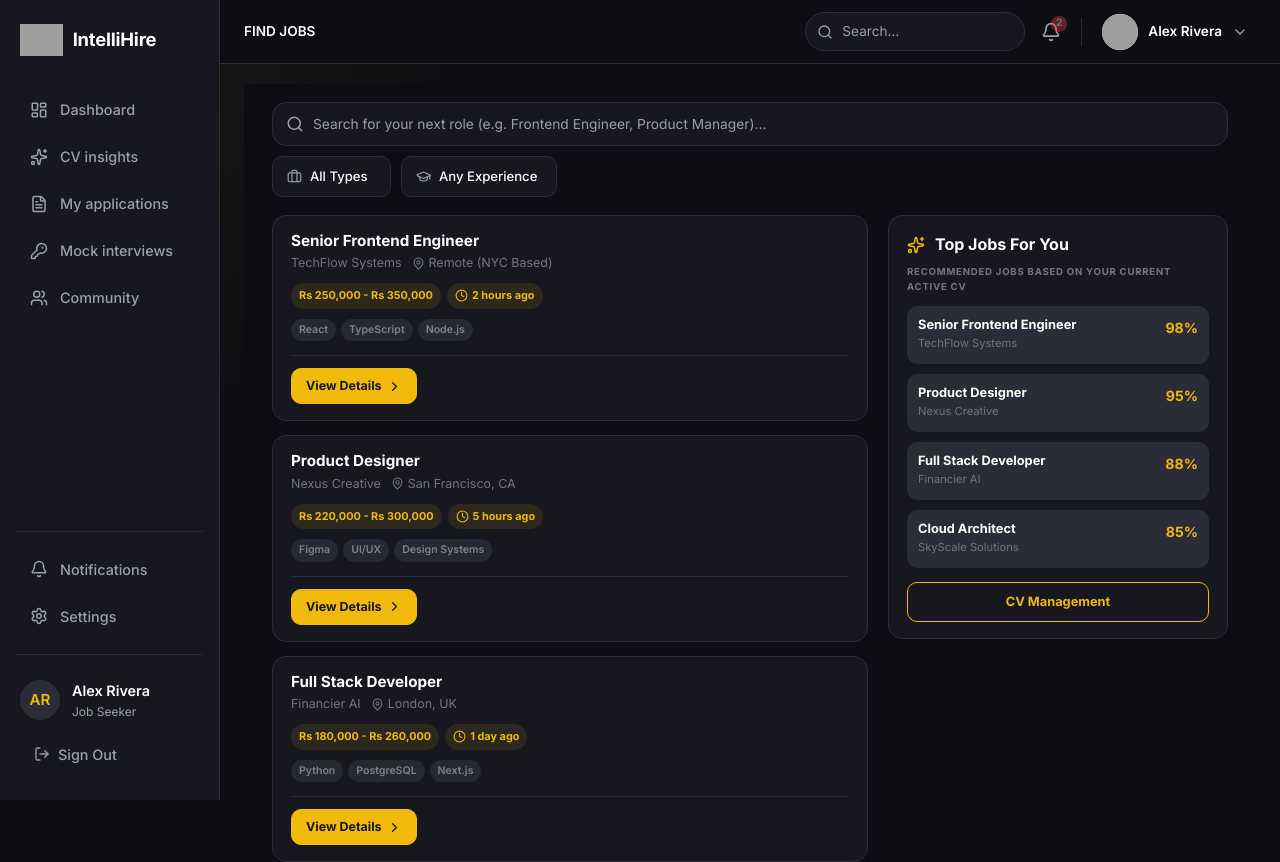
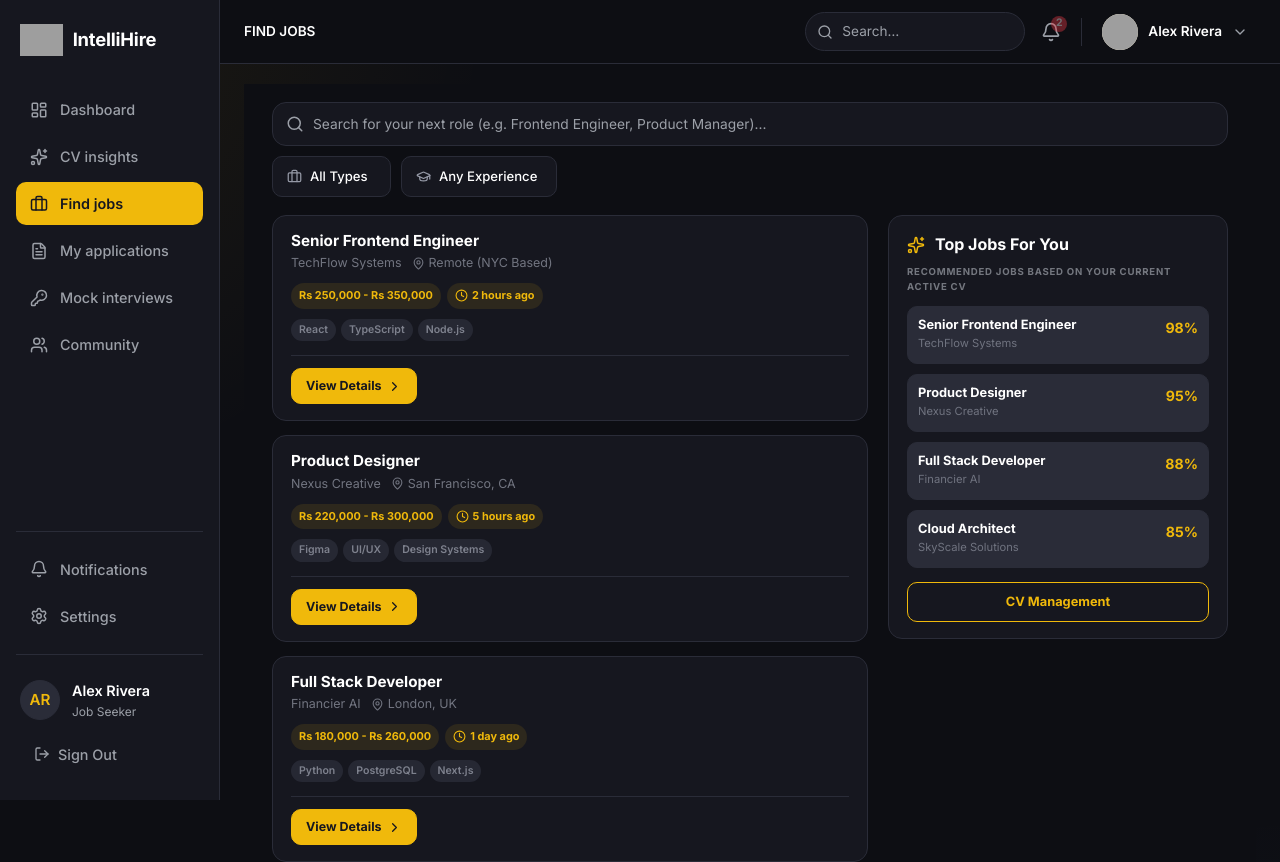
Before and after one commit to IntelliHire-project/Source-code, a React (Create React App) app in the folder frontend/: page /candidate/jobs in a window 1280 px wide. Shown: the top 862 px of the page. Built offline with nearby package versions, Linux system fonts and the light colour scheme; grey boxes are pictures that could not be loaded.

Commit message:
SCRUM-370: Restore Find jobs nav entry in sidebar

```diff
--- a/frontend/src/components/common/CandidateSidebar.jsx
+++ b/frontend/src/components/common/CandidateSidebar.jsx
@@ -3,6 +3,7 @@ import { Link, useLocation } from 'react-router-dom';
 import {
   LayoutDashboard,
   Sparkles,
+  Briefcase,
   FileText,
   KeyRound,
   Users,
@@ -16,6 +17,7 @@ import logo from '../../logo.png';
 const NAV_ITEMS = [
   { label: 'Dashboard', icon: LayoutDashboard, path: '/candidate/dashboard', exact: true },
   { label: 'CV insights', icon: Sparkles, path: '/candidate/cv-insights' },
+  { label: 'Find jobs', icon: Briefcase, path: '/candidate/jobs' },
   { label: 'My applications', icon: FileText, path: '/candidate/applications' },
   { label: 'Mock interviews', icon: KeyRound, path: '/candidate/mock-interviews' },
   { label: 'Community', icon: Users, path: '/candidate/community' },
```
